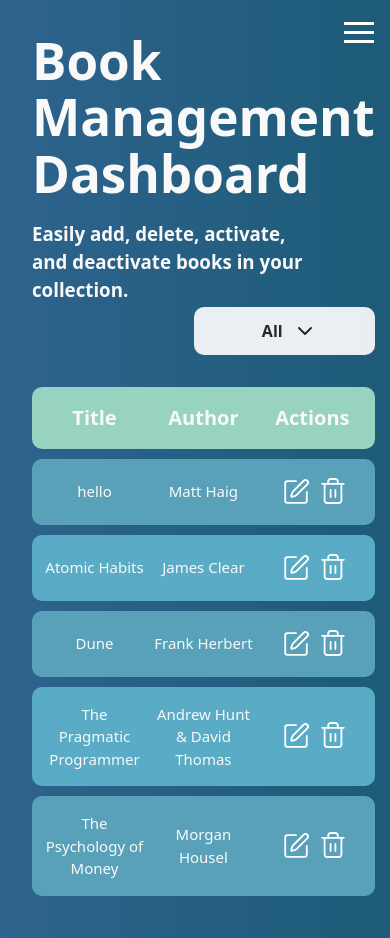
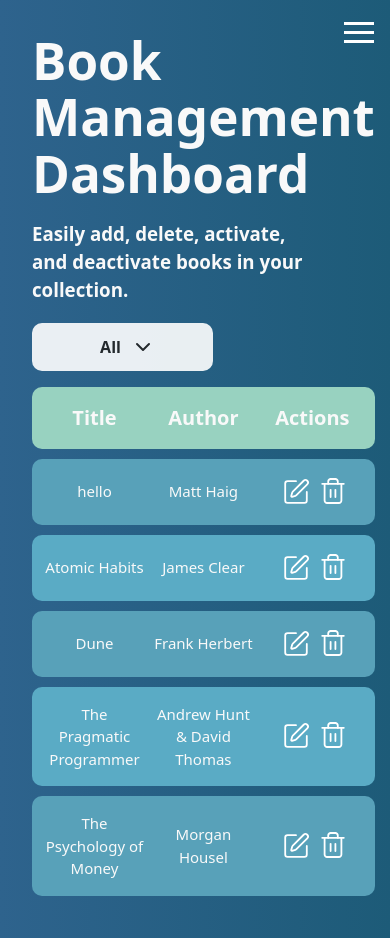
Before and after one commit to ElizaCalmau/books-dashboard-app, a React (Vite) app: page / in a window 390 px wide. Built offline with nearby package versions, Linux system fonts and the light colour scheme; data requests are answered from the project's data file.

Commit message:
changed Select position

```diff
--- a/src/components/Select/Select.module.scss
+++ b/src/components/Select/Select.module.scss
@@ -1,7 +1,7 @@
 .selectWrapper{
   position: absolute;
   right: 0;
-  transform: translateY(-5em);
+  transform: translateY(-4em);
   display: flex;
   flex-direction: column;
   align-items: center;
@@ -15,6 +15,9 @@
   border-radius: 10px;
   @media (max-width: 1024px) {
     width: 165px;
+  }
+  @media (max-width: 420px) {
+    left: 0;
   }
 }
 
```
